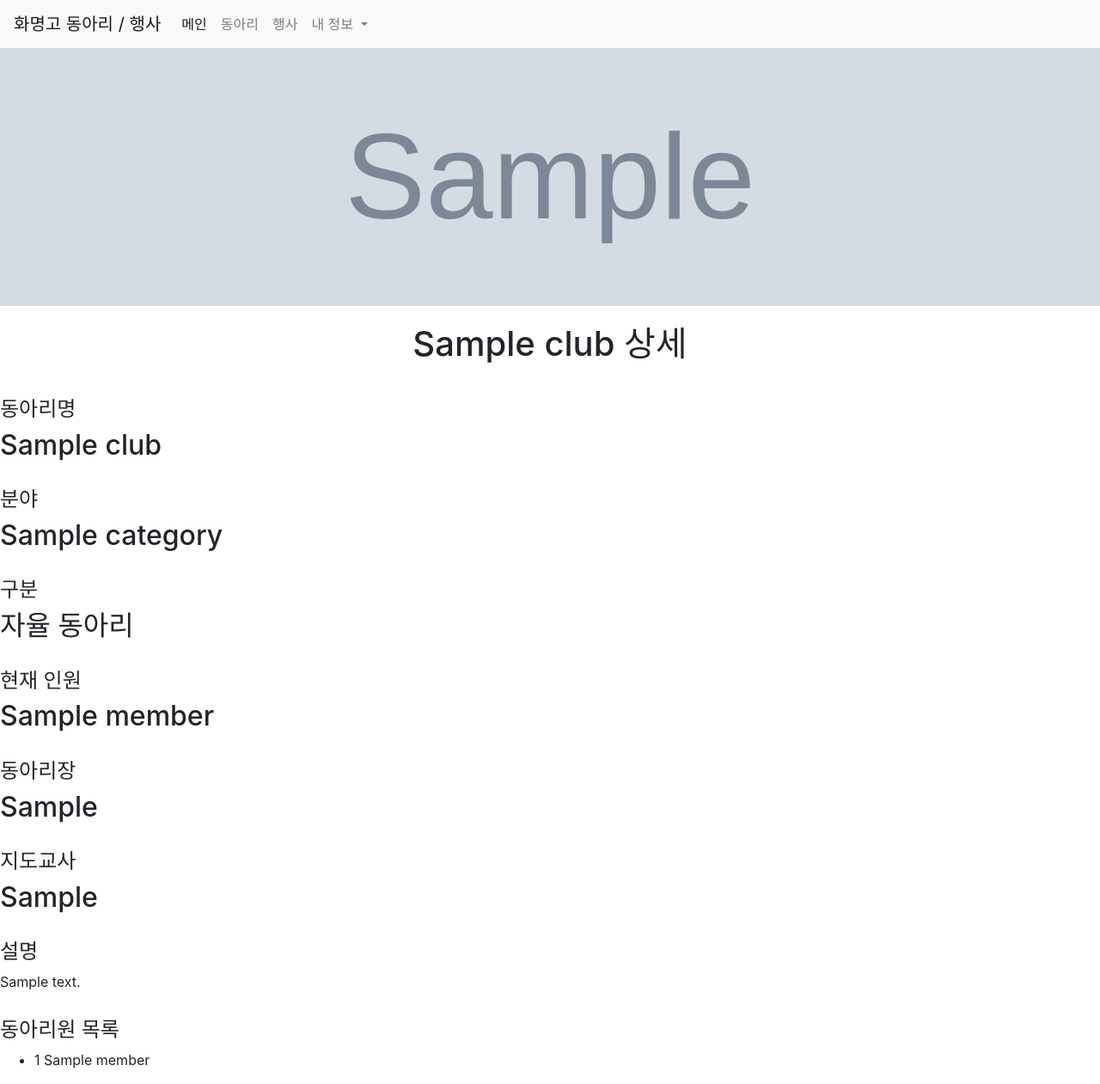
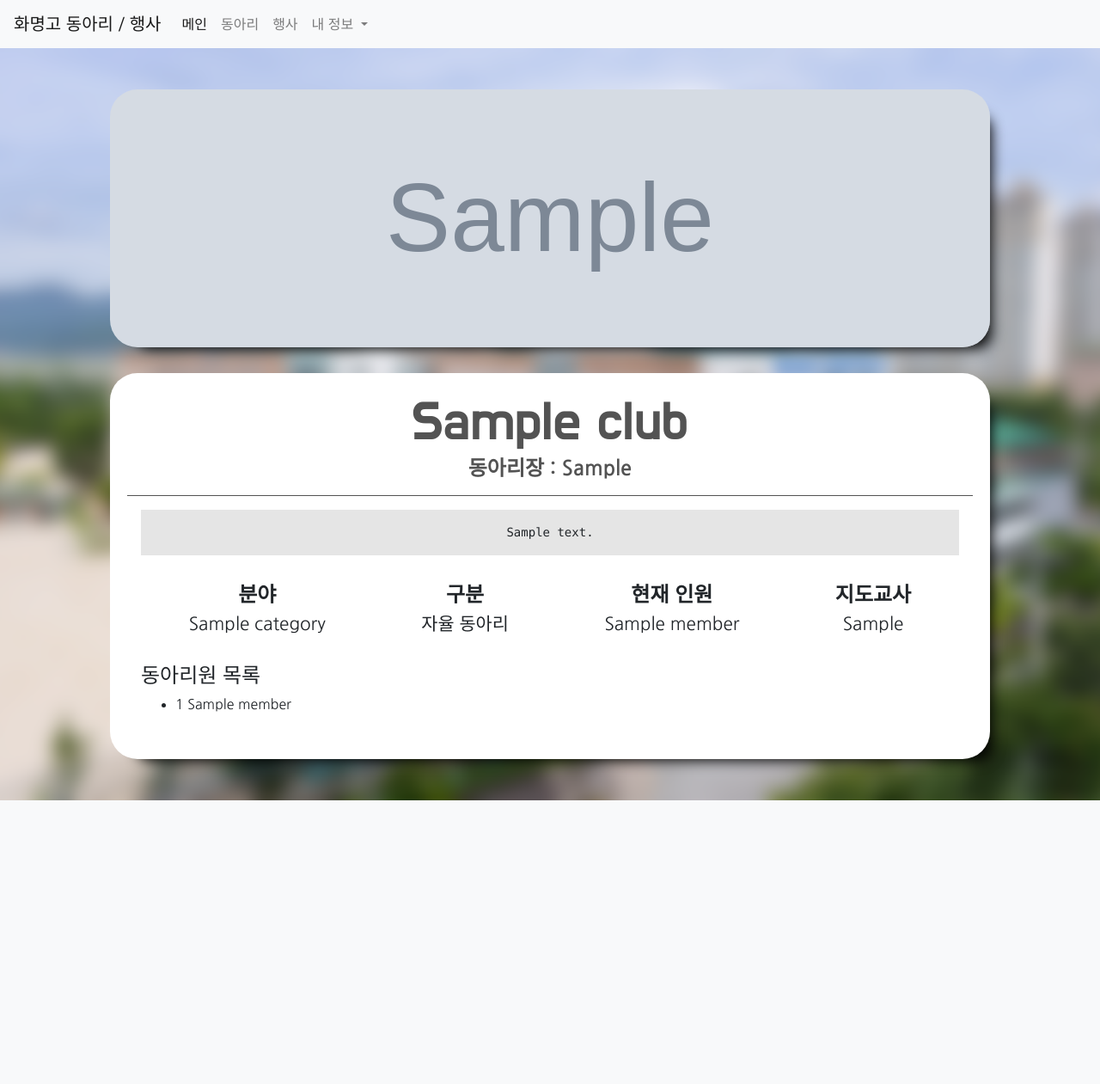
Before and after one commit to Hinoto04/club-festa, a Django app: template templates/club/club_detail.html in a window 1280 px wide. Shown: the whole page at 86% size. After the commit the page ends 931 px from the top, so only its background shows below. Run offline with Django 3.2, Linux system fonts and the light colour scheme; the template is opened without the code that fills it: most values are stand-ins (such as "Sample title", 1, 10 or a date in 2020); grey boxes marked "Sample" are stand-in pictures; some libraries are stand-ins or nearby versions.

Commit message:
동아리 상세 페이지 디자인 수정

```diff
--- a/club/static/css/club_detail.css
+++ b/club/static/css/club_detail.css
@@ -1,3 +1,12 @@
+.img {
+    background-size: cover;
+}
+
+.thumbnail {
+    padding-top:3em;
+    z-index: 1;
+}
+
 .title {
     margin-top: 20px;
     margin-bottom: 20px;
@@ -5,28 +14,99 @@
 }
 
 .clubImage {
-    width: 100%;
-    height: 300px;
+    z-index: 1;
+    width: 80%;
+    max-height: 300px;
     object-fit: cover;
+    border-radius: 2em;
+    border-color: transparent;
+    box-shadow: 1em 1em 1em -0.9em black;
 }
 
-@media all and (max-width: 1023px) {
-    .clubImage {
-        width: 100%;
-        height: 200px;
-        object-fit: cover;
-    }
+.detail {
+    width: 80%;
+    margin-top: 30px;
+    background-color: white;
+    margin-left:auto;
+    margin-right:auto;
+    padding: 20px;
+    border-radius: 2em;
+    border-color: transparent;
+    box-shadow: 1em 1em 1em -0.9em black;
+    z-index: 1;
 }
 
-@media all and (max-width: 767px) {
-    .clubImage {
-        width: 100%;
-        height: 100px;
-        object-fit: cover;
-    }
+.padding {
+    padding-bottom: 3em;
 }
 
+.clubfirst {
+    padding-bottom: 0.5em;
+    border-bottom: 1px solid #535353;
+}
 
-.subj {
-    margin-top: 30px;
+.clubname {
+    width: 100%;
+    text-align: center;
+    font-size: 4rem;
+    font-family: 'Do Hyeon';
+    color: #535353;
+    vertical-align: middle;
+    margin: 0;
 }
+
+.clubmaster {
+    width: 100%;
+    font-weight: 600;
+    text-align: center;
+    font-size: 1.5rem;
+    font-family: 'Nanum Gothic';
+    color: #535353;
+    vertical-align: middle;
+}
+
+.descriptionbox {
+    margin: 1em;
+    margin-bottom: 0;
+    background-color: #e5e5e5;
+    padding: 1em;
+}
+
+.description {
+    margin: 0;
+    text-align: center;
+}
+
+.clubsecond {
+    padding: 1em;
+    padding-bottom: 0;
+}
+
+.justify-content-center>h4 {
+    text-align: center;
+    margin: 0;
+}
+
+.detailsecond {
+    font-weight: bold;
+    padding-bottom: 0.3em;
+}
+
+.mintext {
+    min-width: min-content;
+    font-size: 1.3em;
+}
+
+.ma {
+    margin-left: auto;
+    margin-right: auto;
+}
+
+.memberlist {
+    padding: 1em;
+}
+
+.membername {
+    width: 140px;
+    margin-right: 2em;
+}
--- a/templates/base.html
+++ b/templates/base.html
@@ -6,6 +6,15 @@
     <meta name="viewport" content="width=device-width, initial-scale=1.0">
     <link rel="stylesheet" href="{% static 'css/bootstrap.min.css' %}">
     <link rel="icon" href="{% static 'favicon.ico' %}">
+    <link rel="preconnect" href="https://fonts.googleapis.com">
+    <link rel="preconnect" href="https://fonts.gstatic.com" crossorigin>
+    <link href="https://fonts.googleapis.com/css2?family=Do+Hyeon&family=Nanum+Gothic:wght@400;700&display=swap" rel="stylesheet">
+    <style>
+        body {
+            font-family: "Nanum Gothic";
+            z-index: 1;
+        }
+    </style>
     <script src="{% static 'js/jquery-3.6.0.min.js' %}"></script>
     <script src="{% static 'js/bootstrap.min.js' %}"></script>
     {% block style %}
--- a/templates/club/club_detail.html
+++ b/templates/club/club_detail.html
@@ -1,45 +1,76 @@
 {% extends 'base.html' %}
 {% load static %}
-{% block style %}<link rel="stylesheet" type="text/css" href="{% static 'css/club_detail.css' %}">
+{% block style %}
+<link rel="stylesheet" type="text/css" href="{% static 'css/club_detail.css' %}">
+<style>
+    .img {
+        background-image: url({% static 'img/background.png' %});
+        background-repeat: no-repeat;
+        background-size: cover;
+        min-height: 100%;
+    }
+
+</style>
 {% endblock style %}
 {% block content %}
 {% if club %}
-    <div class="d-flex justify-content-center">
+<div class="img justify-content-center">
+    <div class="flex-column">
+        <div class="d-flex justify-content-center thumbnail">
             <img class="d-flex clubImage" src="{{club.club_thumbnail}}" alt="{{club.name}}">
         </div>
-    <div class="d-flex justify-content-center title">
-        <h1>{{club.name}} 상세</h1>
+        <div class="padding d-flex">
+            <div class="detail">
+                <div>
+                    <div class="d-flex justify-content-center clubfirst">
+                        <div class="flex-column">
+                            <h1 class="clubname">{{club.name}}</h1>
+                            <h2 class="clubmaster">동아리장 : {{club.club_master}}</h2>
                         </div>
-    <div>
-        <h4 class="subj">동아리명</h4>
-        <h2>{{club.name}}</h2>
+                    </div>
+                    <div class="clubdetail">
+                        <div class='descriptionbox'>
+                            <pre class="description">{{club.description}}</pre>
+                        </div>
 
-        <h4 class="subj">분야</h4>
-        <h2>{{club.category}}</h2>
+                        <div class="d-flex flex-wrap justify-content-between clubsecond">
+                            <div class="ma d-flex p-2 minbox flex-column">
+                                <div class="p-2 justify-content-center">
+                                    <h4 class="detailsecond">분야</h4>
+                                    <h4 class="mintext">{{club.category}}</h4>
+                                </div>
+                            </div>
 
-        <h4 class="subj">구분</h4>
-        {% if club.isofficial %} <h2>창체 동아리</h2>
-        {% else %} <h2>자율 동아리</h2>
+                            <div class="ma d-flex p-2 minbox flex-column">
+                                <div class="p-2 justify-content-center">
+                                    <h4 class="detailsecond">구분</h4>
+                                    {% if club.isofficial %} <h4 class="mintext">창체 동아리</h2>
+                                    {% else %} <h4 class="mintext">자율 동아리</h2>
                                     {% endif %}
+                                </div>
+                            </div>
 
-        <h4 class="subj">현재 인원</h4>
-        <h2>{{club.member}}</h2>
+                            <div class="ma d-flex p-2 minbox flex-column">
+                                <div class="p-2 justify-content-center">
+                                    <h4 class="detailsecond">현재 인원</h4>
+                                    <h4 class="mintext">{{club.member}}</h2>
+                                </div>
+                            </div>
 
-        <h4 class="subj">동아리장</h4>
-        <h2>{{club.club_master}}</h2>
-
-        <h4 class="subj">지도교사</h4>
-        <h2>{{club.club_teacher}}</h2>
-
-        <h4 class="subj">설명</h4>
-        <p class="description">{{club.description}}</p>
-
-        <h4 class="subj">동아리원 목록</h4>
-        <div class="memberList">
+                            <div class="ma d-flex p-2 minbox flex-column">
+                                <div class="p-2 justify-content-center">
+                                    <h4 class="detailsecond">지도교사</h4>
+                                    <h4 class="mintext">{{club.club_teacher}}</h4>
+                                </div>
+                            </div>
+                        </div>
+                        <div class="memberlist">
+                            <h4 class="">동아리원 목록</h4>
+                            <div class="">
                                 {% if member_list %}
-                <ul>
+                                    <ul class="d-flex flex-wrap">
                                         {% for member in member_list %}
-                        <li>{{member.number}} {{member.name}}</li>
+                                            <li class="membername">{{member.number}} {{member.name}}</li>
                                         {% endfor %}
                                     </ul>
                                 {% else %}
@@ -47,6 +78,15 @@
                                 {% endif %}
                             </div>
                         </div>
+                    </div>
+                </div>
+            </div>
+        </div>
+
+    </div>
+
+
+</div>
 {% else %}
     <h1>동아리 상세 정보 로딩에 실패했습니다.</h1>
 {% endif %}
```
Also changed, not shown: club/static/img/background.png (added), club/static/img/test.png (added), static/test.png (added). Lines whose indentation alone changed are shown as unchanged.
